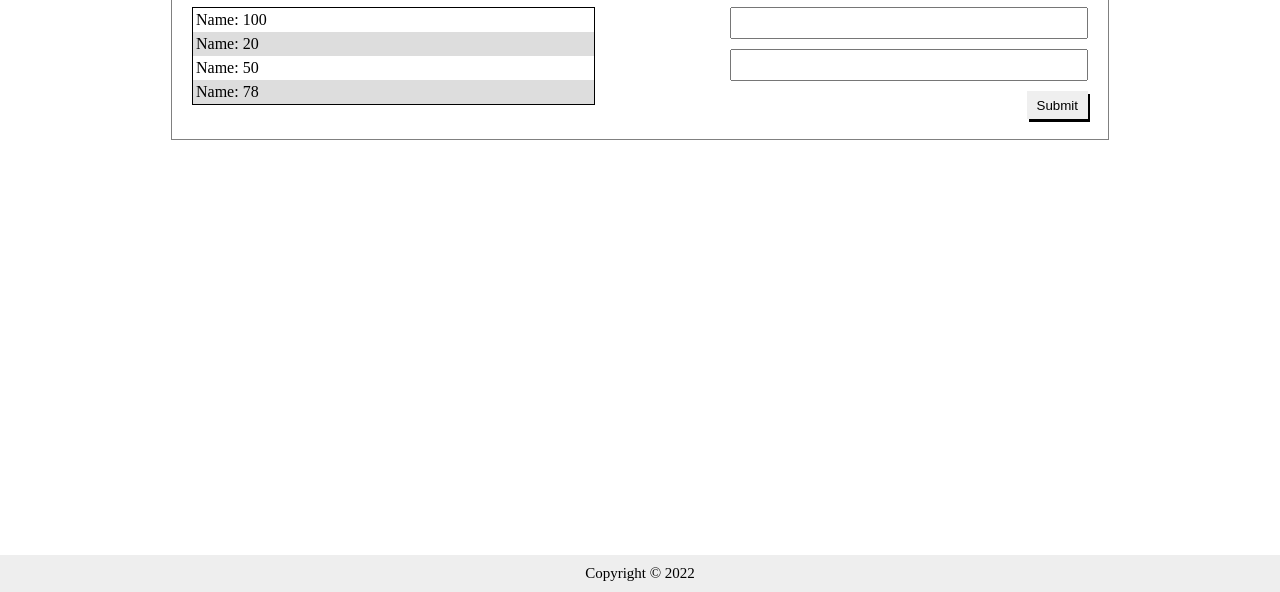
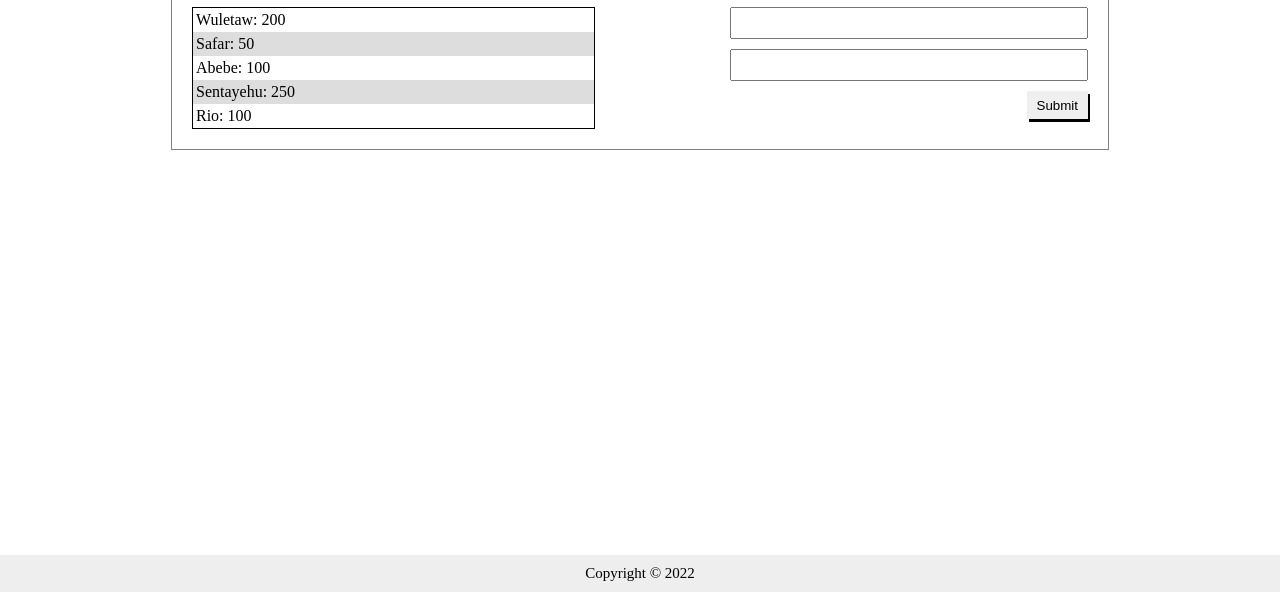
Before and after one commit to wuletawwonte/leaderboard, a website built with webpack: page src/index.html in a window 1280 px wide. Shown: the part 208-800 px from the top of the page. Built offline with nearby package versions, Linux system fonts and the light colour scheme.

Commit message:
Load scores from scores array in the javascript

```diff
--- a/src/index.html
+++ b/src/index.html
@@ -17,20 +17,7 @@
             <h2>Recent scores</h2>
             <button type="button" class="btn">Refresh</button>
           </div>
-          <table id="scores-table">
-            <tr>
-              <td>Name: 100</td>
-            </tr>
-            <tr>
-              <td>Name: 20</td>
-            </tr>
-            <tr>
-              <td>Name: 50</td>
-            </tr>
-            <tr>
-              <td>Name: 78</td>
-            </tr>
-          </table>
+          <table id="scores-table"></table>
         </div>
         <div class="right-side">
           <h2>Add your score</h2>
--- a/src/index.js
+++ b/src/index.js
@@ -1 +1,12 @@
 import './style.css';
+import scores from './modules/scores.js';
+
+const dashboard = document.getElementById('scores-table');
+
+const loadScores = () => {
+  dashboard.innerHTML = scores.map(score => `<tr><td>${score.name}: ${score.score}</td></tr>`).join('');
+}
+
+window.onload = () => {
+  loadScores();
+}
--- /dev/null
+++ b/src/modules/scores.js
@@ -0,0 +1,24 @@
+const scores = [
+  {
+    name: 'Wuletaw',
+    score: 200,
+  },
+  {
+    name: 'Safar',
+    score: 50,
+  },
+  {
+    name: 'Abebe',
+    score: 100,
+  },
+  {
+    name: 'Sentayehu',
+    score: 250,
+  },
+  {
+    name: 'Rio',
+    score: 100,
+  },
+];
+
+export default scores;
```
